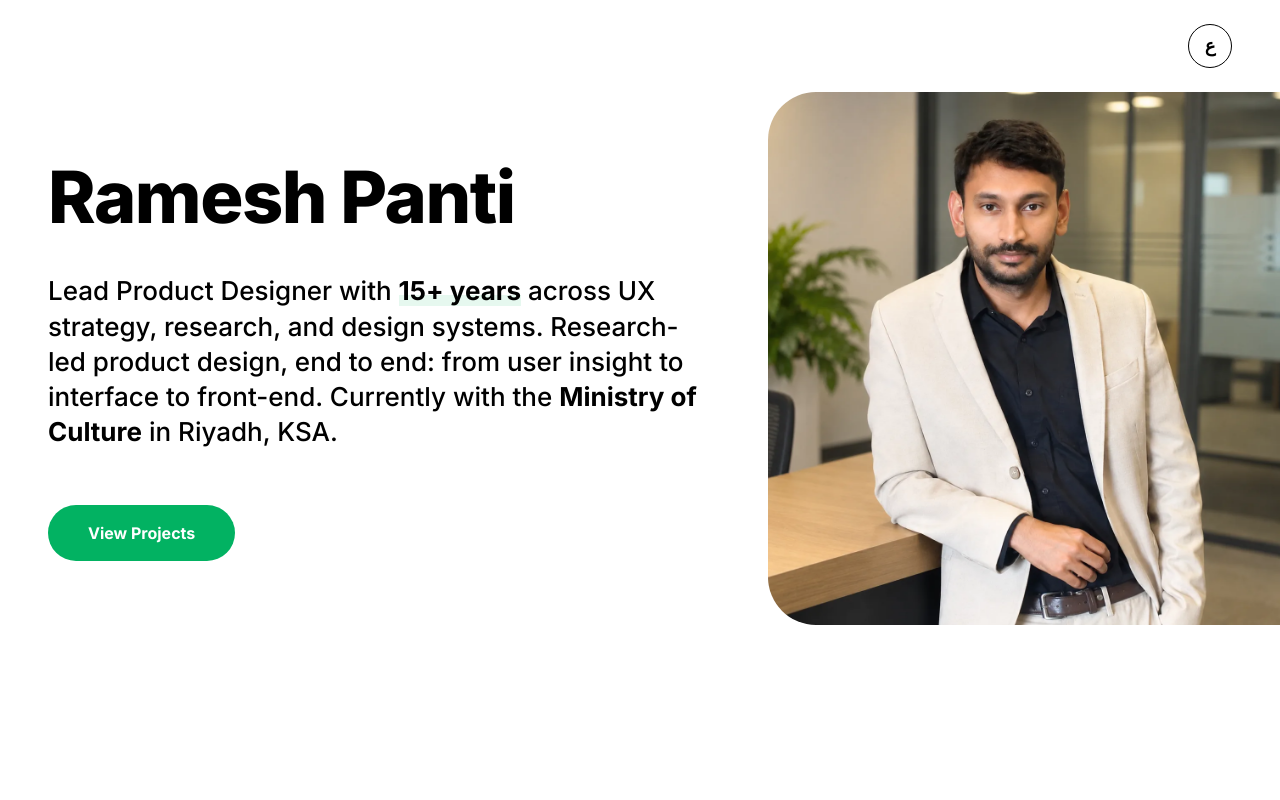
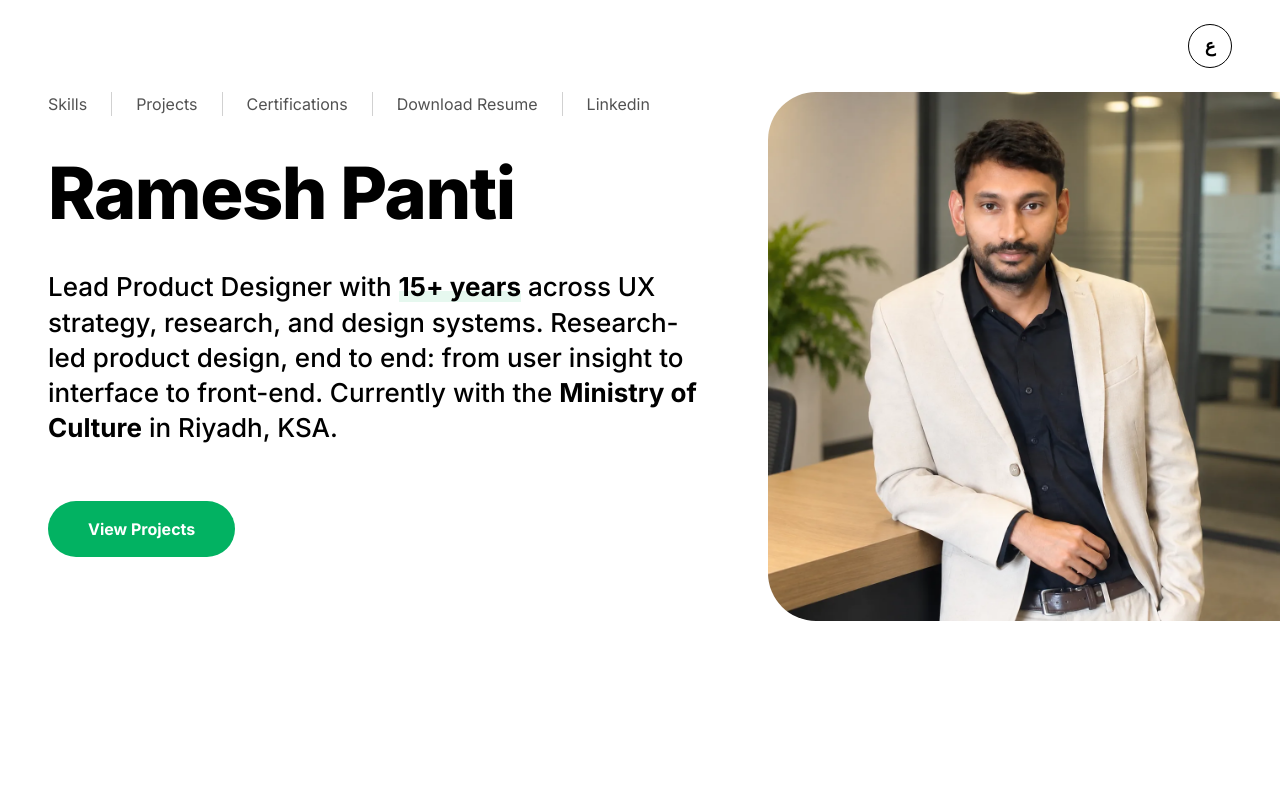
Before and after one commit to superintel04/kipe, a React (Vite) app: page / in a window 1280 px wide. Shown: the top 800 px of the page. Built offline with nearby package versions, Linux system fonts and the light colour scheme.

Commit message:
Add the hero section navigation

```diff
--- a/src/components/Experience.tsx
+++ b/src/components/Experience.tsx
@@ -12,8 +12,9 @@ export default function Experience() {
 
   return (
     <Section
+      id="experience"
       labelledBy="experience-heading"
-      className="bg-bg-subtle"
+      className="scroll-mt-8 bg-bg-subtle"
       innerClassName="py-24 md:py-36"
     >
       <Reveal>
--- a/src/components/Hero.tsx
+++ b/src/components/Hero.tsx
@@ -1,4 +1,5 @@
 import Magnetic from './Magnetic'
+import Nav from './Nav'
 import Reveal from './Reveal'
 import RichText from './RichText'
 import Section from './Section'
@@ -6,9 +7,9 @@ import heroPortrait from '@/assets/hero-portrait.webp'
 import { useContent } from '@/content'
 
 /**
- * Opening band (Figma node 520:1494). The copy sits in the leading half at the
- * design's 160/128 vertical rhythm, and the portrait fills the trailing half
- * as a 60px-radius panel running the full height of the band.
+ * Opening band (Figma node 520:1494). The section navigation opens the copy
+ * column, the name and tagline follow at the design's vertical rhythm, and the
+ * portrait fills the trailing half as a rounded panel.
  *
  * The portrait is absolutely positioned above `lg`, starting 92px down so it
  * clears the fixed language toggle (24px inset + its 44px tile + a 24px gap)
@@ -38,9 +39,16 @@ export default function Hero() {
       {/* The copy paints above the portrait, so between `lg` and `2xl` it is
           capped short of the panel's leading edge rather than running under
           it; only past `2xl` is there room for the design's 772px measure. */}
-      <div className="relative max-w-[772px] pt-20 pb-16 md:pt-40 md:pb-32 lg:max-w-[56%] 2xl:max-w-[772px]">
+      <div className="relative max-w-[772px] pt-16 pb-16 md:pt-24 md:pb-32 lg:max-w-[56%] lg:pt-[92px] 2xl:max-w-[772px]">
+        {/* Above `lg` the 92px top matches the portrait's, so the bar and the
+            photograph start on the same line; the name then lands at the
+            design's 160px. */}
         <Reveal>
-          <h1 className="text-h1 font-extrabold">{profile.name}</h1>
+          <Nav />
+        </Reveal>
+
+        <Reveal delay={60}>
+          <h1 className="mt-10 text-h1 font-extrabold">{profile.name}</h1>
         </Reveal>
 
         <Reveal delay={140}>
--- /dev/null
+++ b/src/components/Nav.tsx
@@ -0,0 +1,68 @@
+import resumeUrl from '@/assets/RameshPanti-UXUI-Designer.pdf'
+import { useContent } from '@/content'
+
+const LINKEDIN_URL = 'https://www.linkedin.com/in/ramesh-ux-designer/'
+
+/**
+ * Hero navigation. Three in-page jumps, a resume download and an outbound
+ * link, set as one ruled row above the name and aligned to the copy column's
+ * leading edge.
+ *
+ * Plain anchors rather than router links: every target is on this page, so the
+ * browser's own hash handling (with `scroll-behavior: smooth` from index.css)
+ * does the work. The rules between items are borders on the list items, so
+ * they mirror with the text direction rather than needing their own markup.
+ */
+export default function Nav() {
+  const { ui } = useContent()
+  const { nav } = ui
+
+  // 16px rather than the reference's larger setting: the bar shares the copy
+  // column's width cap, and at 19px it wraps to two lines around 1024px.
+  const linkClass =
+    'text-body text-fg-muted transition-colors hover:text-fg focus-visible:text-fg'
+
+  return (
+    <nav aria-label={nav.label}>
+      <ul className="flex flex-wrap items-center gap-y-2">
+        <li className="pe-4 md:pe-6">
+          <a href="#skills" className={linkClass}>
+            {nav.skills}
+          </a>
+        </li>
+        <li className="border-s border-border ps-4 pe-4 md:ps-6 md:pe-6">
+          <a href="#projects" className={linkClass}>
+            {nav.projects}
+          </a>
+        </li>
+        <li className="border-s border-border ps-4 pe-4 md:ps-6 md:pe-6">
+          <a href="#experience" className={linkClass}>
+            {nav.certifications}
+          </a>
+        </li>
+        <li className="border-s border-border ps-4 pe-4 md:ps-6 md:pe-6">
+          {/* `download` names the saved file; the asset itself is fingerprinted
+              by Vite, so its URL is not a readable filename. */}
+          <a
+            href={resumeUrl}
+            download="RameshPanti-UXUI-Designer.pdf"
+            className={linkClass}
+          >
+            {nav.resume}
+          </a>
+        </li>
+        <li className="border-s border-border ps-4 md:ps-6">
+          <a
+            href={LINKEDIN_URL}
+            target="_blank"
+            rel="noreferrer noopener"
+            aria-label={`${nav.linkedin} (${nav.newTab})`}
+            className={linkClass}
+          >
+            {nav.linkedin}
+          </a>
+        </li>
+      </ul>
+    </nav>
+  )
+}
--- a/src/components/Skillset.tsx
+++ b/src/components/Skillset.tsx
@@ -12,7 +12,12 @@ export default function Skillset() {
   const { skills, ui } = useContent()
 
   return (
-    <Section labelledBy="skillset-heading" innerClassName="py-24 md:py-36">
+    <Section
+      id="skills"
+      labelledBy="skillset-heading"
+      className="scroll-mt-8"
+      innerClassName="py-24 md:py-36"
+    >
       <Reveal>
         <h2 id="skillset-heading" className="text-h2 font-extrabold">
           {ui.skillset}
--- a/src/content/ar.ts
+++ b/src/content/ar.ts
@@ -651,6 +651,15 @@ export const ar: Content = {
   ],
 
   ui: {
+    nav: {
+      label: 'أقسام الصفحة',
+      skills: 'المهارات',
+      projects: 'المشاريع',
+      certifications: 'الشهادات',
+      resume: 'تحميل السيرة الذاتية',
+      linkedin: 'لينكدإن',
+      newTab: 'يفتح في تبويب جديد',
+    },
     skillset: 'المهارات',
     experience: 'الخبرات العملية',
     credentials: 'المؤهلات والشهادات',
--- a/src/content/en.ts
+++ b/src/content/en.ts
@@ -650,6 +650,15 @@ export const en: Content = {
   ],
 
   ui: {
+    nav: {
+      label: 'Sections',
+      skills: 'Skills',
+      projects: 'Projects',
+      certifications: 'Certifications',
+      resume: 'Download Resume',
+      linkedin: 'Linkedin',
+      newTab: 'opens in a new tab',
+    },
     skillset: 'Skillset',
     experience: 'Experience',
     credentials: 'Education & Certification',
--- a/src/content/types.ts
+++ b/src/content/types.ts
@@ -139,6 +139,21 @@ export type CaseStudyPage = {
 
 /** Section headings, button labels and other chrome. */
 export type UiStrings = {
+  /**
+   * Hero navigation labels. The targets themselves are structure, not copy,
+   * so they live in `Nav.tsx` — only the wording is translated.
+   */
+  nav: {
+    skills: string
+    projects: string
+    certifications: string
+    resume: string
+    linkedin: string
+    /** Accessible name for the bar itself. */
+    label: string
+    /** Appended to the LinkedIn link, which opens in a new tab. */
+    newTab: string
+  }
   skillset: string
   experience: string
   credentials: string
```
Also changed, not shown: 1 other file (tests, documents, lock files or other folders).
